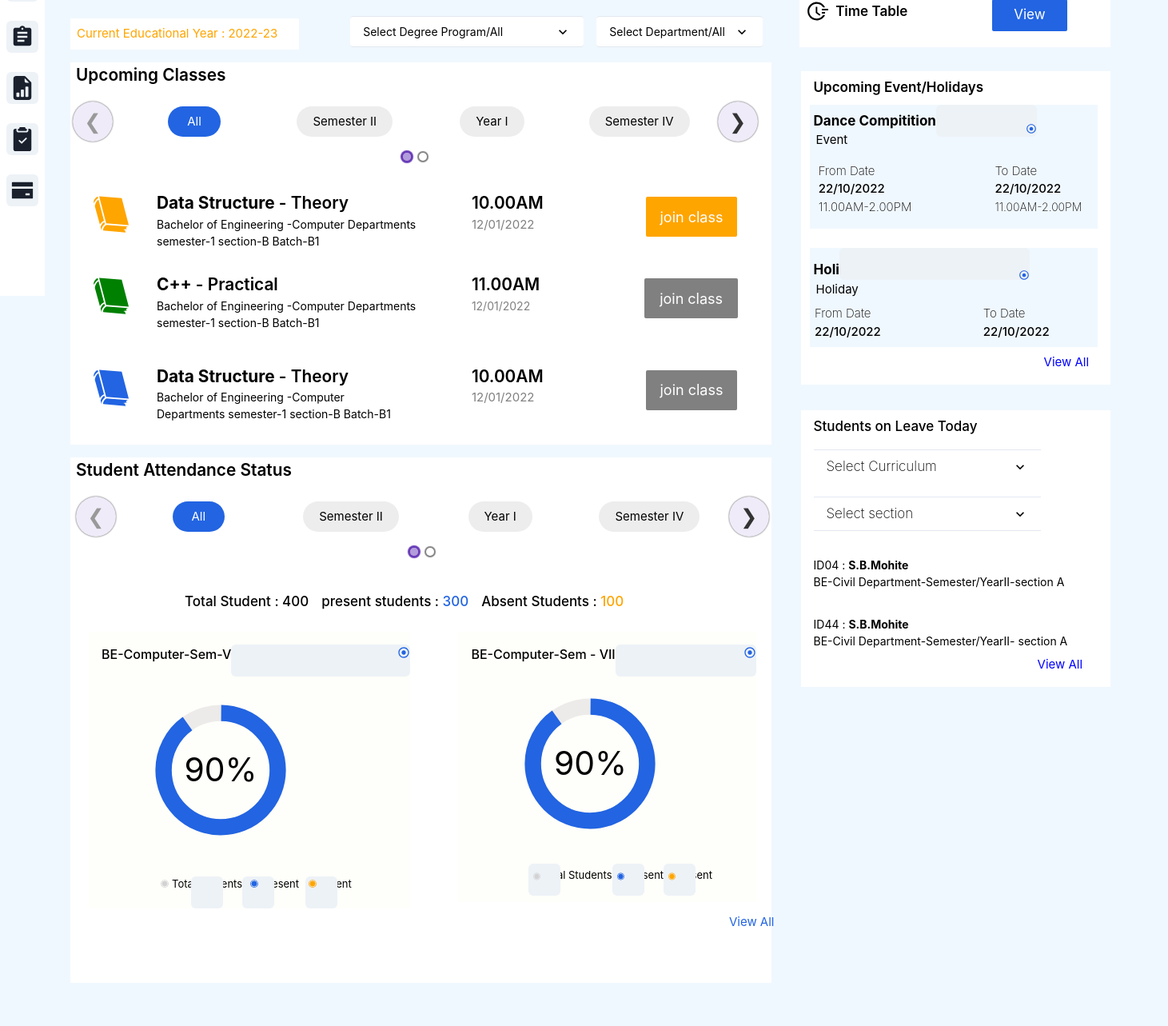
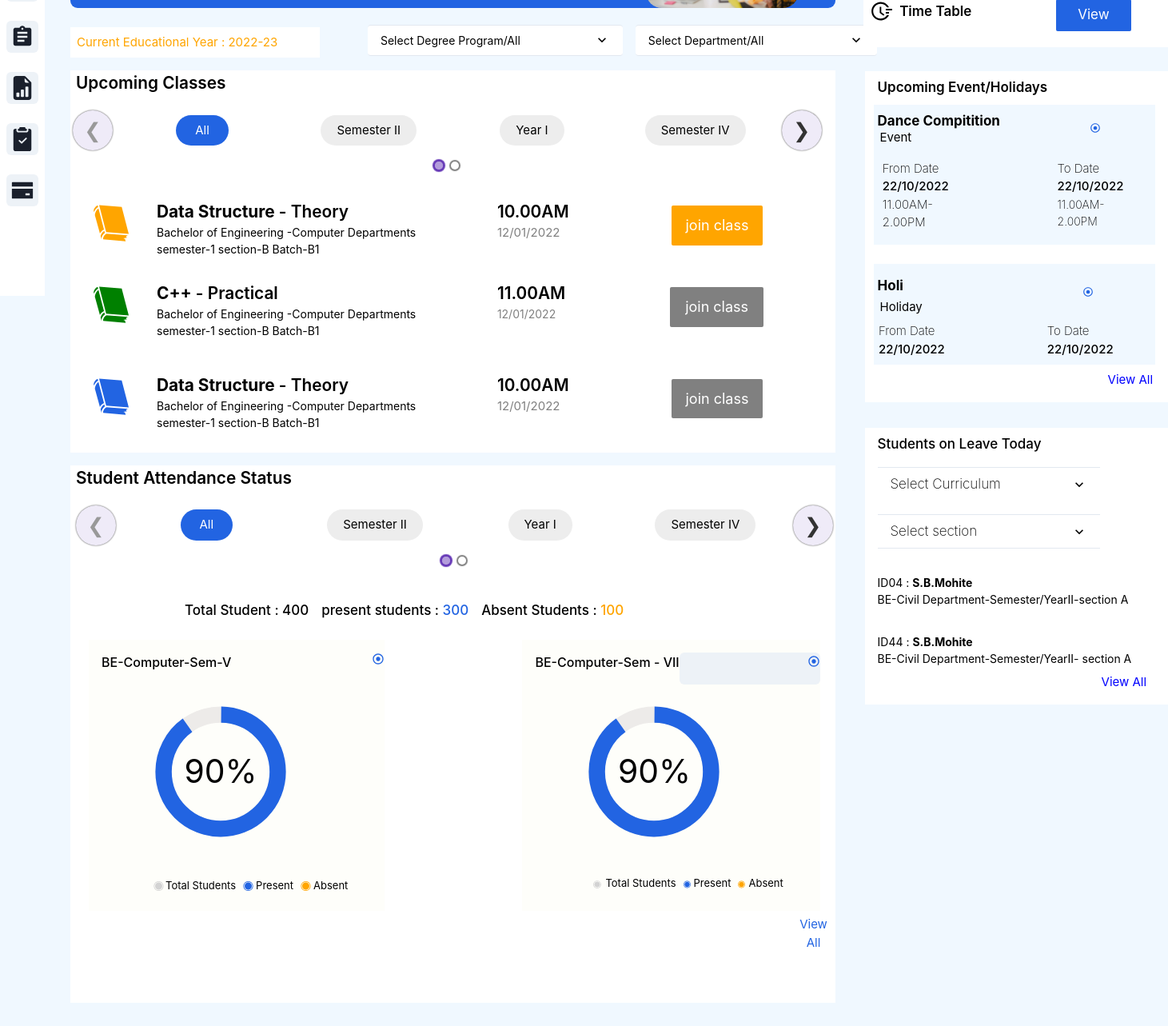
Before and after one commit to saravanakumaranish/college_project1, a Next.js app: page / in a window 1280 px wide. Shown: the part 220-1503 px from the top of the page at 80% size, 1461 px wide, since content can reach past the window. Built offline with nearby package versions, Linux system fonts and the light colour scheme.

Commit message:
last and final

```diff
--- a/pages/index.js
+++ b/pages/index.js
@@ -48,12 +48,6 @@ const Home=() => {
     {width:1200,itemsToShow:2}
   ];
 
-
-
-
-
-
-
   return (
 
     <div className='container1'>
@@ -88,9 +82,9 @@ const Home=() => {
     </div>
     <div className='mob'>
     <div>
-      <IconButton>
+
       < MdNotifications className='bell' />
-      </IconButton>
+
     </div>
     <div>
     <Avatar className='avatar'  size='md' name=' Ram' src='https://bit.ly/code-beast' />{' '}
@@ -99,9 +93,10 @@ const Home=() => {
     <span className='rams'> Rams </span>
     </div>
     <div className='avatar2'>
-    <IconButton>
+      <IconButton>
       < BsChevronDown className='down' />
       </IconButton>
+
     </div>
     </div>
 
@@ -113,7 +108,7 @@ const Home=() => {
 
 <div className='tally' >
   <div className='icons1'>
-  <IconButton aria-label="Home"  color='#2264e2'>
+  <IconButton aria-label="Home"  >
     < MdHomeFilled size="30px"  />
     </IconButton>
     </div>
@@ -340,10 +335,10 @@ const Home=() => {
     </div>
 
     <div>
-   <IconButton >
+
 
     <  CgRadioChecked className='radio' />
-   </IconButton>
+
     </div>
     </div>
     </div>
@@ -357,9 +352,8 @@ const Home=() => {
     <div className='totals3' >
     <div className='bi-radio'>
       <div>
-        <IconButton>
-          < IoIosRadioButtonOn className='radio-circle' />
-        </IconButton>
+
+          < IoIosRadioButtonOn  className='radio-circle' />
       </div>
       <div>
       <p className='totals2'>Total Students </p>
@@ -369,9 +363,9 @@ const Home=() => {
 <div className='bi-radio1'>
 
   <div >
-        <IconButton>
+
           < IoIosRadioButtonOn className='radio-circle1' />
-        </IconButton>
+
       </div>
       <div>
       <p className='totals-stu1'>Present</p>
@@ -381,9 +375,8 @@ const Home=() => {
 
  <div className='bi-radio2'>
  <div>
- <IconButton>
           < IoIosRadioButtonOn className='radio-circle2' />
-        </IconButton>
+
  </div>
  <div>
   <p className='totals-stu2'>Absent</p>
@@ -416,9 +409,7 @@ const Home=() => {
   <div className='pre'>
     <div className='radio-abs'>
       <div>
-      <IconButton>
             < IoIosRadioButtonOn className='radio-pre' />
-          </IconButton>
       </div>
       <div>
       <p className='totals12'>Total Students </p>
@@ -426,19 +417,19 @@ const Home=() => {
       </div>
       <div className='radio-abs2'>
         <div>
-      <IconButton>
             < IoIosRadioButtonOn className='radio-pre1' />
-          </IconButton>
       </div>
       <div>
       <p className='totals-abs1'>Present</p>
 
       </div>
 
-      <div>
-      <IconButton className='radio-abs3'>
-            < IoIosRadioButtonOn className='radio-pre2' />
-          </IconButton>
+      <div >
+
+        <div   className='radio-abs3'>
+            < IoIosRadioButtonOn className='radio-pre2'  />
+            </div>
+
   </div>
   <div>
   <p className='totals-abs2'>Absent</p>
@@ -479,11 +470,7 @@ const Home=() => {
     <div className='main11'>
       <h4 className='weight'>Upcoming Public Course Classes</h4>
       <div className='upcoming'>
-        {/* <div>
-          <IconButton>
-            < AiOutlineLeft className='left' />
-          </IconButton>
-        </div> */}
+
 
     <Caurosel breakPoints={breakPoints1}>
       <div className='border2'>
@@ -578,12 +565,6 @@ const Home=() => {
       </Caurosel>
 
 
-      {/* <div>
-        <IconButton>
-          < AiOutlineRight className='right' />
-        </IconButton>
-      </div>
-      */}
 
 
       </div>
@@ -628,9 +609,8 @@ const Home=() => {
         <h3 className='holi'>Dance Compitition</h3>
         </div>
         <div>
-        <IconButton>
-        < CgRadioChecked className='dance-flexing' />
-      </IconButton>
+
+      < CgRadioChecked className='dance-flexing' />
         </div>
       </div>
 
@@ -654,9 +634,9 @@ const Home=() => {
           <h3 className='holi1'>Holi</h3>
           </div>
           <div>
-          <IconButton>
+
             < CgRadioChecked className='holi-flexing' />
-          </IconButton>
+
           </div>
         </div>
 
@@ -724,7 +704,10 @@ const Home=() => {
 
 
   </div>
+
+
   </div>
+
 
 
   )
--- a/styles/globals.css
+++ b/styles/globals.css
@@ -1,6 +1,10 @@
 body {
   background-color: #F0F8FF;
+
 }
+
+
+
 
   .container {
   background-color: #F0F8FF;
@@ -17,6 +21,19 @@ body {
 .tally {
   margin-top:0.5rem;
 }
+
+.icons1 {
+  margin-top:5rem;
+  padding-right:0.5rem;
+  padding-left:0.5rem;
+  padding-top:0.5rem;
+  padding-bottom:1rem;
+  margin-right:1rem;
+  color:#2264e2;
+  background-color: #FFFFFF;
+
+}
+
 
 .icons {
 
@@ -66,7 +83,7 @@ body {
   color: #2264e2;
 }
 
-
+/*
 .icons1 {
 
   padding-right:0.5rem;
@@ -77,7 +94,7 @@ body {
   background-color: #FFFFFF;
   margin-top:5rem;
 
-}
+} */
 
 /* .btn-first {
   margin-top:0.5rem;
@@ -90,8 +107,6 @@ body {
  .main {
    margin-left:1rem;
    width:auto;
-    height: 100vh; /* Fallback for browsers that do not support Custom Properties */
-    height: calc(var(--vh, 1vh) * 100);
     margin-top:5rem;
 
 }
@@ -137,7 +152,7 @@ body {
   display:flex;
   /* text-align:right; */
   margin-left:auto;
-  margin-right:1rem;
+  margin-right:-2rem;
 }
 
 .input {
@@ -195,6 +210,7 @@ body {
 .bell {
   fill:#2264e2;
   width:45px;
+  cursor:pointer;
   height:45px;
   border-style: solid;
   background-color: skyblue;
@@ -230,7 +246,7 @@ body {
 .main2 {
   margin-left:4rem;
 
-  width:92%;
+  width:90%;
   position:relative;
 
   margin-top:-1rem;
@@ -279,17 +295,16 @@ body {
   width:auto;
   margin-top:1rem;
 
+
 }
 
 .pre {
   display:flex;
-  /* margin-left:24.5rem; */
-  /* background-color: #FEFEFA; */
-  /* margin-top:-1rem; */
+
   padding-top:2rem;
-  /* margin-left:-1rem; */
-  /* padding-left:4rem; */
-  /* padding-right:2.1rem; */
+  margin-left:2.5rem;
+  padding-bottom:1rem;
+
 
 
 }
@@ -297,7 +312,7 @@ body {
 .totals3 {
   display:flex;
   margin-top:3rem;
-  margin-left:3rem;
+  margin-left:9rem;
 
 }
 
@@ -309,13 +324,13 @@ body {
 
 .totals-stu1 {
   margin-right:0.5rem;
-  margin-left:-1rem;
+  /* margin-left:1rem; */
   font-size:13px;
 }
 .totals-stu2 {
   margin-right:0.5rem;
   font-size:13px;
-  margin-left:-1.6rem;
+  /* margin-left:1.6rem; */
 }
 
 .totals1 {
@@ -344,9 +359,9 @@ body {
 }
 
 .radio-circle{
-  margin-top:-1.3rem;
-  margin-left:-6.5rem;
-  width: 14px;
+  margin-top:0.1rem;
+  margin-left:-5rem;
+  width: 17px;
   fill : #d3d3d3;
   padding-right:2px;
 }
@@ -366,27 +381,28 @@ body {
 }
 
 .radio-pre {
-     margin-left:-1rem;
-     margin-top:-0.5rem;
-     width:14px;
-     padding-right:3px;
+     margin-left:-2.5rem;
+     margin-top:0.5rem;
+     width:17px;
+     padding-right:5px;
      fill:#d3d3d3;
 
 }
 
 .radio-pre1 {
-  margin-left:-1rem;
+  margin-left:0.5rem;
+  margin-top:0.5rem;
 
 
   fill:#2264e2;
-  margin-top:-0.5rem;
+  /* margin-top:-0.5rem; */
   width:14px;
   padding-right:3px;
 }
 
 .radio-pre2 {
-  margin-left:-1rem;
-  margin-top:-0.5rem;
+  margin-left:0.5rem;
+  margin-top:0.5rem;
   width:14px;
   padding-right:3px;
 
@@ -397,30 +413,30 @@ body {
 .totals-abs1 {
   font-size:13px;
   margin-top: 0.3rem;
-  margin-left:-1.4rem;
+  /* margin-left:0.5rem; */
 }
 
 .totals-abs2 {
   font-size:13px;
   margin-top: 0.3rem;
-  margin-left:-1.4rem;
+  /* margin-left:1rem; */
 }
 
 
 
 
 .radio-circle1{
-  margin-top:-1.3rem;
-  margin-left:-0.5rem;
-  width: 14px;
+  margin-top:0.1rem;
+  margin-left:0.5rem;
+  width: 17px;
   fill:#2264e2;
   padding-right:2px;
 }
 
 .radio-circle2{
-  margin-top:-1.3rem;
-  margin-left:-1.3rem;
-  width: 14px;
+  margin-top:0.1rem;
+  /* margin-left:-1.3rem; */
+  width: 17px;
   fill:orange;
   padding-right:2px;
 }
@@ -560,6 +576,10 @@ body {
   color:white;
 
 }
+
+
+
+
 .first5 {
   width:40%;
   margin-left:2rem;
@@ -923,8 +943,9 @@ color:white;
 
 .vie3 {
   margin-top:0.4rem;
-  margin-left:50rem;
-  width:7%;
+  margin-left:55rem;
+
+  width:5.8%;
   /* margin-bottom: 0.5rem; */
   font-size: 15px;
   color: #2264e2;
@@ -1091,7 +1112,7 @@ color:white;
 }
 
 .accordion4 {
-  width:60%;
+  width:80%;
   margin-right:4rem;
   margin-left:8rem;
   border-radius:4px;
@@ -1225,6 +1246,7 @@ color:white;
 .process {
   /* display:flex; */
   background-color: #FEFEFA;
+  margin-left:4rem;
   /* margin-left:4rem; */
   /* padding-left:1rem;
   padding-right:1rem;
@@ -1248,8 +1270,8 @@ color:white;
 }
 
 .radio {
-  margin-top: -1.2rem;
-  margin-left:13rem;
+  /* margin-top: -0.5rem; */
+  margin-left:11rem;
   color:#2264e2;
 }
 
@@ -1282,7 +1304,8 @@ color:white;
 
 .sem2 {
 
-  margin-top:2rem;
+  margin-top:2.5rem;
+  margin-left:4rem;
 
 }
 
@@ -1295,11 +1318,12 @@ color:white;
   margin-right:auto;
   margin-left:0;
   background-color: #FEFEFA;
-  padding-left:5rem;
+  padding-left:1rem;
   /* padding-right:1rem; */
   width:auto;
   margin-top:1rem;
   padding-top:1rem;
+  padding-bottom: 1rem;
 }
 
 .sem1 {
```
